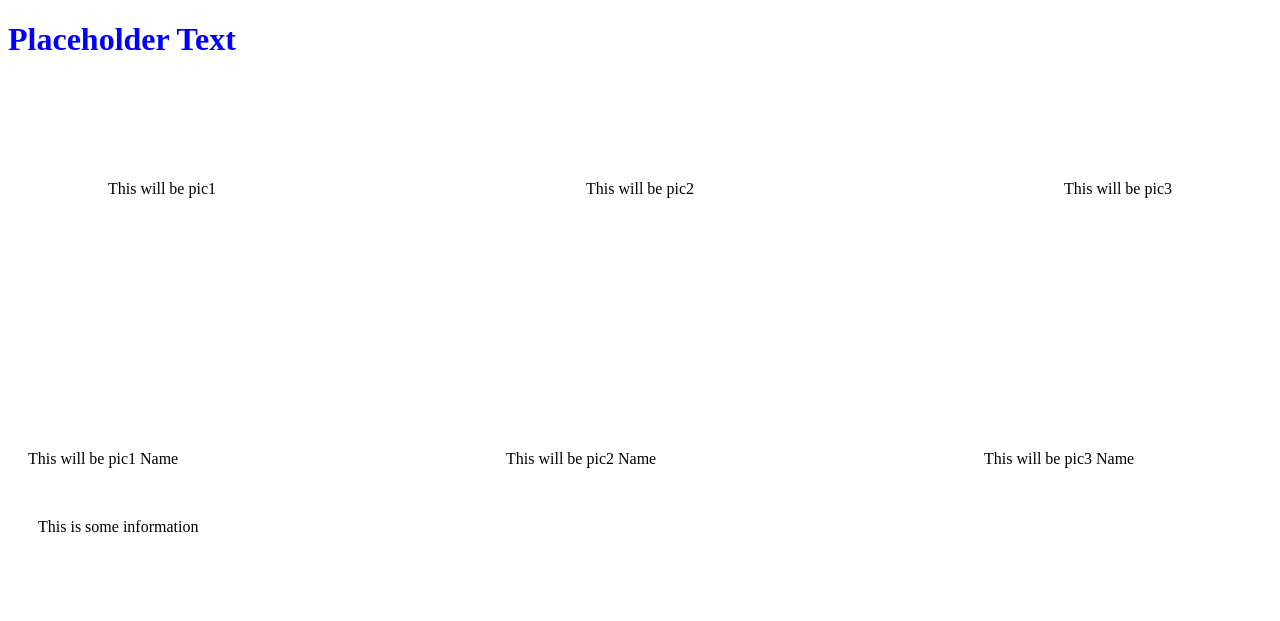
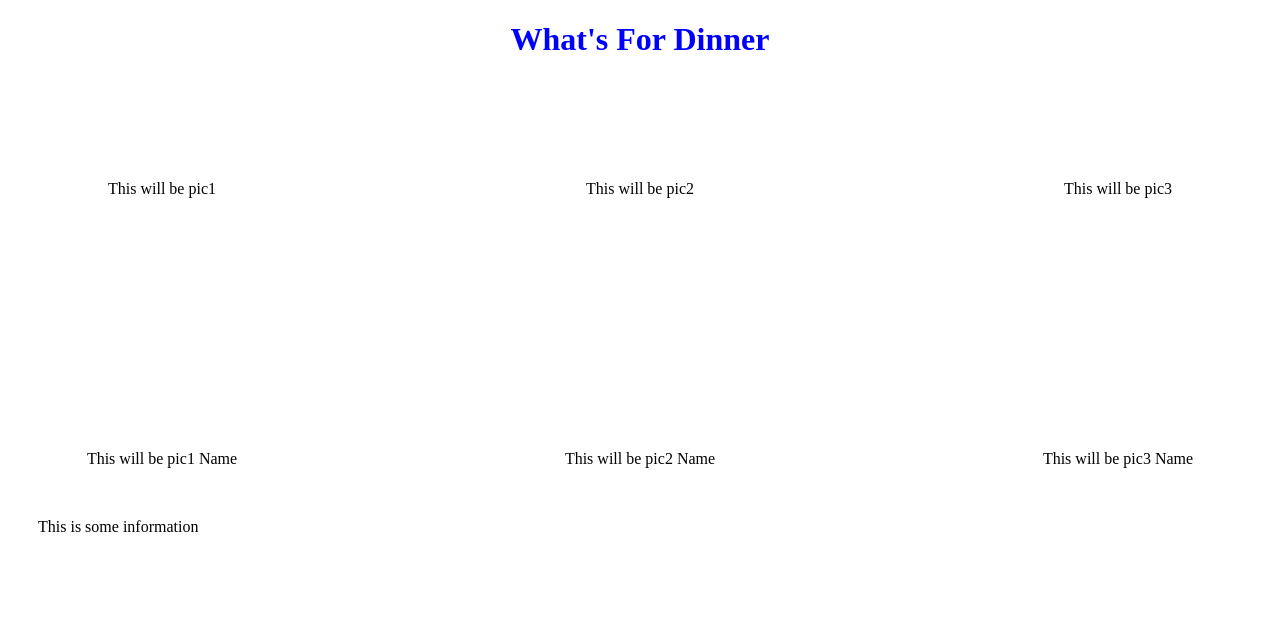
Before and after one commit to ebaybasics/projectWebsite, a plain HTML site: page index.html in a window 1280 px wide. Drawn offline with Linux system fonts and the light colour scheme.

Commit message:
Center card, title, and name text

```diff
--- a/index.html
+++ b/index.html
@@ -10,7 +10,7 @@
 </head>
 
 <body>
-    <h1 class="title">Placeholder Text</h1>
+    <h1 class="title">What's For Dinner</h1>
     <div class="mainWindow">
         <div class="cardWindow">
             <!-- 3 info Cards, side by side  -->
--- a/style.css
+++ b/style.css
@@ -1,5 +1,6 @@
 .title {
     color: blue;
+    text-align: center;
 }
 
 .cardWindow {
@@ -10,18 +11,11 @@
     align-self: center;
 }
 
-/* .cardWindow :first-child {
-    align-self: center;
-} */
-/*
-.mainWindow {
-    display: flex;
-} */
+
 .card {
 
 
 }
-
 
 .descriptivePic {
     min-height: 150px;
@@ -34,6 +28,7 @@
 
 .picName {
     margin: 20px;
+    text-align: center;
 
 }
 
```
